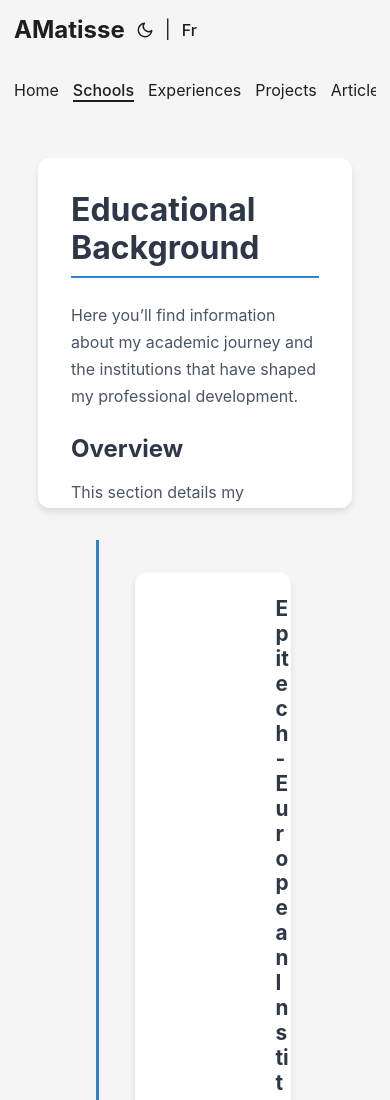
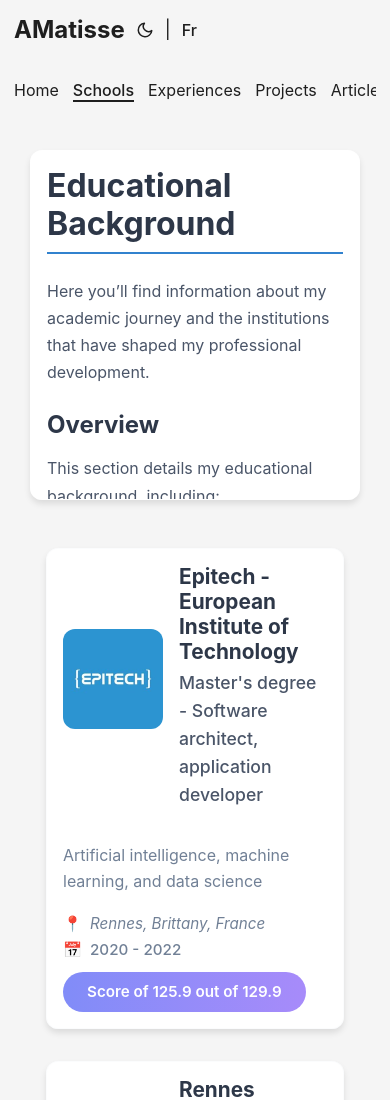
Before and after one commit to AMatisse/portfolio, a plain HTML site: page schools/index.html in a window 390 px wide. Shown: the top 1100 px of the page. Drawn offline with Linux system fonts and the light colour scheme.

Commit message:
deploy: AMatisse/portfolio-amatisse@e428faa9204cbd01d9c4bcf4b8697eab8aeede24

```diff
--- a/css/schools/list.css
+++ b/css/schools/list.css
@@ -221,23 +221,26 @@
 }
 
 @media (max-width: 768px) {
+    .schools-container {
+        padding: 1rem;
+    }
+
+    .description-section {
+        padding: 1rem;
+    }
+
     .schools-grid {
-        padding: 2rem 1.5rem;
+        padding: 1rem;
     }
 
     .schools-grid::before {
-        left: 20px;
+        display: none;
     }
 
     .school-card {
-        margin-left: 35px;
-        padding: 1.5rem;
-    }
-
-    .school-card::before {
-        left: -25px;
-        width: 18px;
-        height: 18px;
+        margin-left: 0;
+        padding: 1rem;
+        width: 100%;
     }
 
     .meta-info {
```
